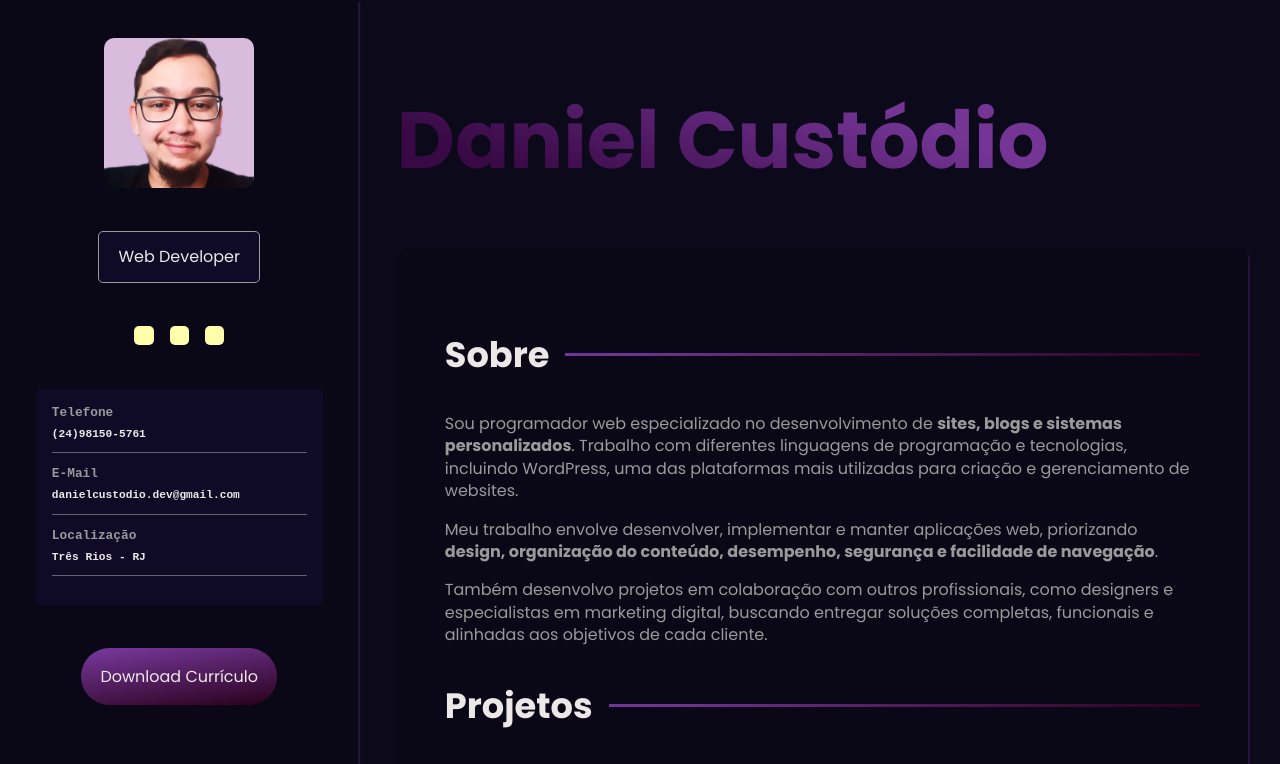
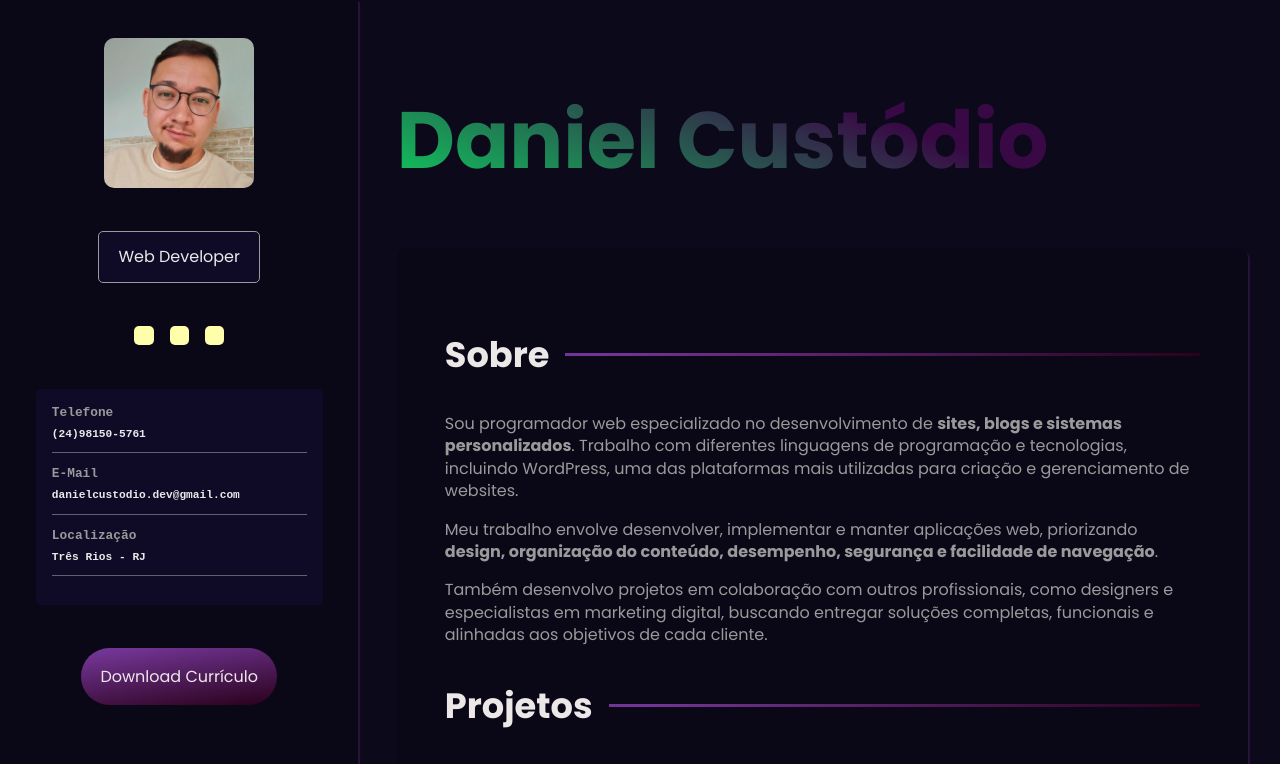
Before and after one commit to DanielSCustodio/portfolio, a React (Vite) app in the folder portfolio/: page / in a window 1280 px wide. Shown: the top 764 px of the page. Built offline with nearby package versions, Linux system fonts and the light colour scheme.

Commit message:
feat: Update profile photo

```diff
--- a/portfolio/src/components/Sidebar.jsx
+++ b/portfolio/src/components/Sidebar.jsx
@@ -1,6 +1,6 @@
 import React from 'react';
 
-import Avatar from '../img/perfil.jpeg';
+import Avatar from '../img/perfil-2026.jpeg';
 
 import '../styles/components/sidebar.sass';
 import SocialNetworks from './SocialNetworks';
--- a/portfolio/src/styles/components/app.sass
+++ b/portfolio/src/styles/components/app.sass
@@ -15,7 +15,7 @@
     margin-left: 30%
     width: 100%
     font-size: 5rem
-    background: linear-gradient(201deg, rgba(116,53,149,1) 38%, #390945 83%)
+    background: linear-gradient(201deg, #390945 40%, #13b95b 93%)
     -webkit-background-clip: text
     -webkit-text-fill-color: transparent
 
```
Also changed, not shown: portfolio/src/img/perfil-2026.jpeg (added).
